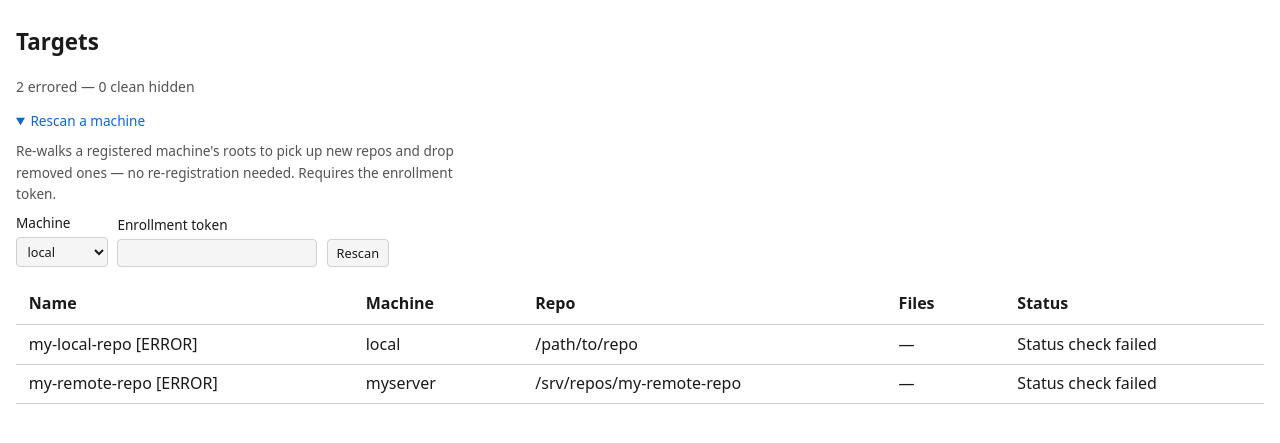
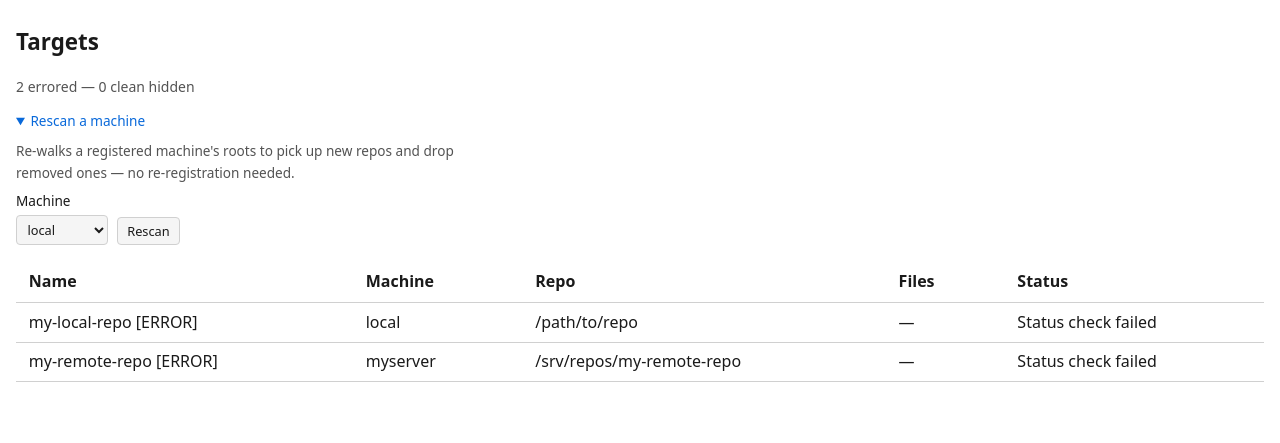
Before and after one commit to OfBirds/difflab, a Flask app: page / in a window 1280 px wide, after a click on "Rescan a machine". Shown: the part 77-520 px from the top of the page. Run offline with Flask 3, Linux system fonts and the light colour scheme; data that the repository does not hold is empty.

Commit message:
feat: drop enroll token from rescan; one-click rescan button
Rescan reuses the host/user/port/roots recorded at enrollment, so it no
longer requires the enrollment token — enrolling the machine already
authorized that SSH access. The index 'Rescan a machine' control now works
with a single click (token field removed). /register stays token-gated.

```diff
--- a/difflab/templates/index.html
+++ b/difflab/templates/index.html
@@ -8,7 +8,7 @@
 <noscript><p style="margin-bottom:.75rem">Enable JavaScript for live status; rows below list all configured targets.</p></noscript>
 <details class="rescan-panel">
   <summary>Rescan a machine</summary>
-  <p class="rescan-help">Re-walks a registered machine's roots to pick up new repos and drop removed ones — no re-registration needed. Requires the enrollment token.</p>
+  <p class="rescan-help">Re-walks a registered machine's roots to pick up new repos and drop removed ones — no re-registration needed.</p>
   <form id="rescan-form" class="rescan-form">
     <label>Machine
       <select id="rescan-machine">
@@ -16,9 +16,6 @@
         <option value="{{ machine }}">{{ machine }}</option>
         {% endfor %}
       </select>
-    </label>
-    <label>Enrollment token
-      <input type="password" id="rescan-token" autocomplete="off" />
     </label>
     <button type="submit" class="refresh-button">Rescan</button>
     <span id="rescan-status" class="rescan-status" role="status" aria-live="polite"></span>
@@ -220,15 +217,12 @@ var MACHINES = {{ machines.keys()|list|tojson }};
     rescanForm.addEventListener('submit', function (ev) {
       ev.preventDefault();
       var machine = document.getElementById('rescan-machine').value;
-      var token = document.getElementById('rescan-token').value;
       var statusEl = document.getElementById('rescan-status');
       var btn = rescanForm.querySelector('button');
       btn.disabled = true;
       statusEl.textContent = 'Rescanning ' + machine + '…';
       fetch('/rescan/' + encodeURIComponent(machine), {
-        method: 'POST',
-        headers: { 'Content-Type': 'application/json' },
-        body: JSON.stringify({ token: token })
+        method: 'POST'
       }).then(function (r) {
         return r.json().then(function (data) { return { ok: r.ok, data: data }; });
       }).then(function (res) {
--- a/difflab/views.py
+++ b/difflab/views.py
@@ -347,14 +347,11 @@ def register():
 def rescan(machine: str):
     """Re-walk a previously registered machine's roots and refresh its repos.
 
-    Picks up repos created since enrollment and drops ones that disappeared,
-    without requiring a full re-registration. Requires the enrollment token.
+    Reuses the host/user/port/roots recorded at enrollment, so it needs no
+    enrollment token — enrolling the machine already authorized that SSH
+    access. Picks up repos created since enrollment and drops ones that
+    disappeared, without requiring a full re-registration.
     """
-    body = request.get_json(force=True, silent=True) or {}
-    err = _check_enroll_token(body)
-    if err is not None:
-        return err
-
     key_path: Path | None = current_app.config.get("DIFFLAB_KEY_PATH")
     data_dir: Path = current_app.config["DIFFLAB_DATA_DIR"]
     if key_path is None:
```
Also changed, not shown: tests/test_enroll.py (+17 -7 lines), CHANGELOG.md, README.md, 2 other files.
